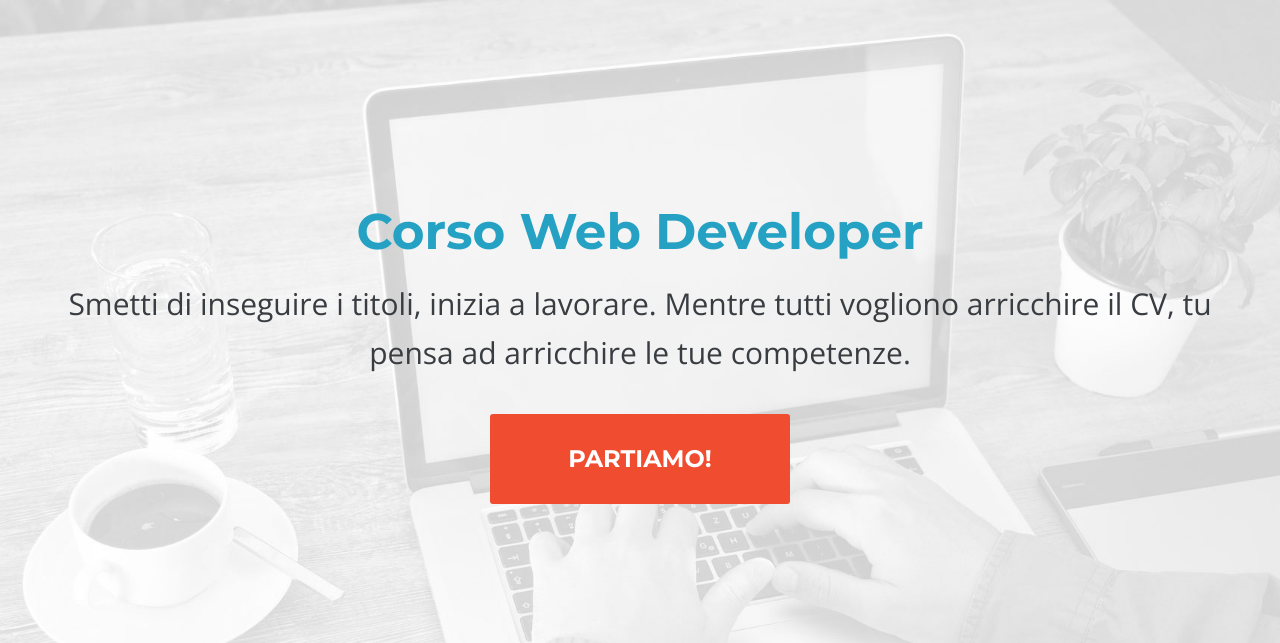
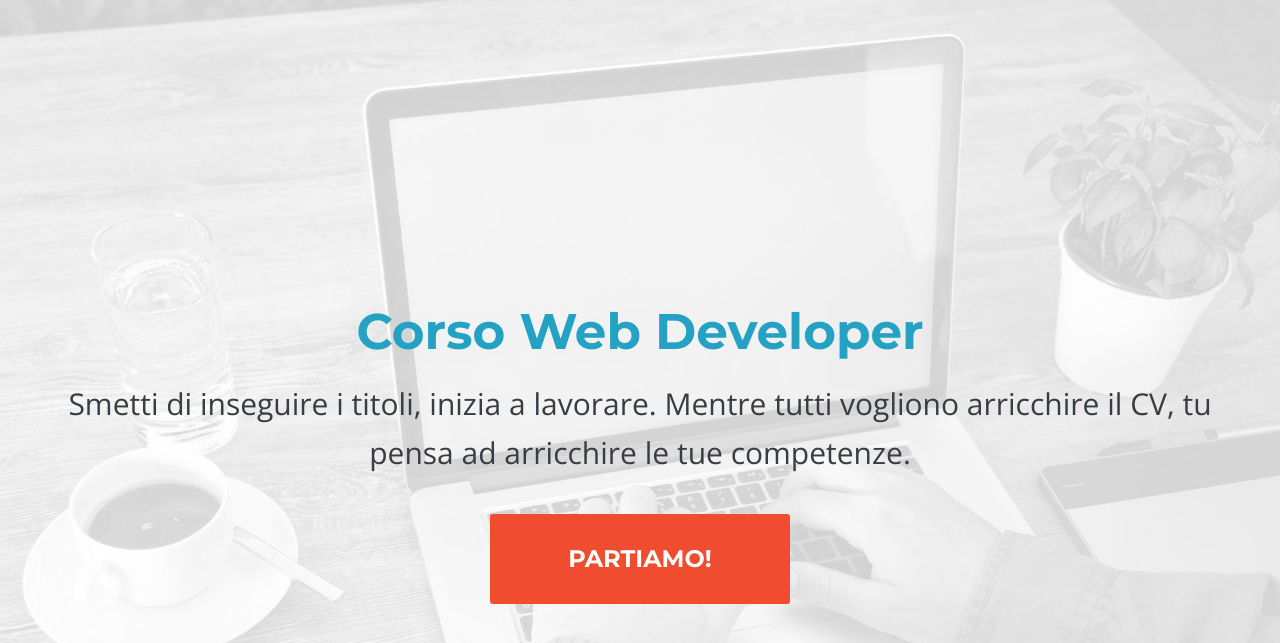
Before and after one commit to Avenez/ESERCITAZIONI-EPICODE, a plain HTML site: page 5_DAY_COMPITO/desktop/index.html in a window 1280 px wide. Shown: the part 172-815 px from the top of the page. Drawn offline with nearby package versions, Linux system fonts and the light colour scheme; files that its build step writes are made by us from their sources.

Commit message:
Update style.css

```diff
--- a/5_DAY_COMPITO/desktop/css/style.css
+++ b/5_DAY_COMPITO/desktop/css/style.css
@@ -81,7 +81,7 @@ header {
 header h1 {
   line-height: 0.9em;
   margin-bottom: 0.5em;
-  margin-top: 4em;
+  margin-top: 6em;
 }
 
 #head {
```
